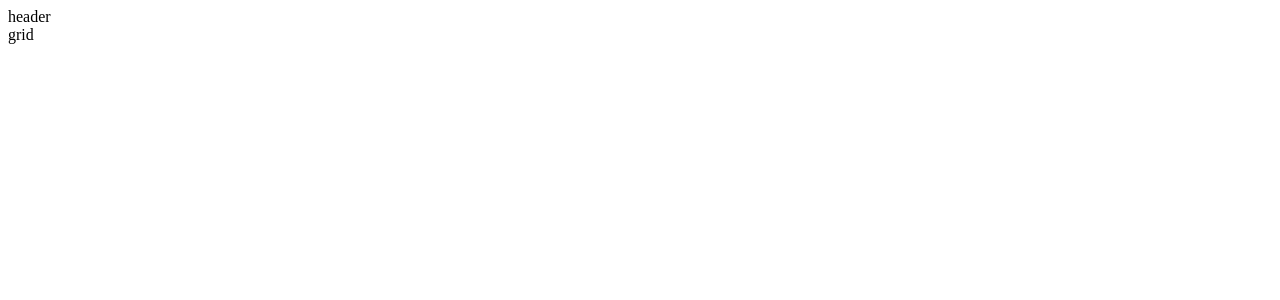
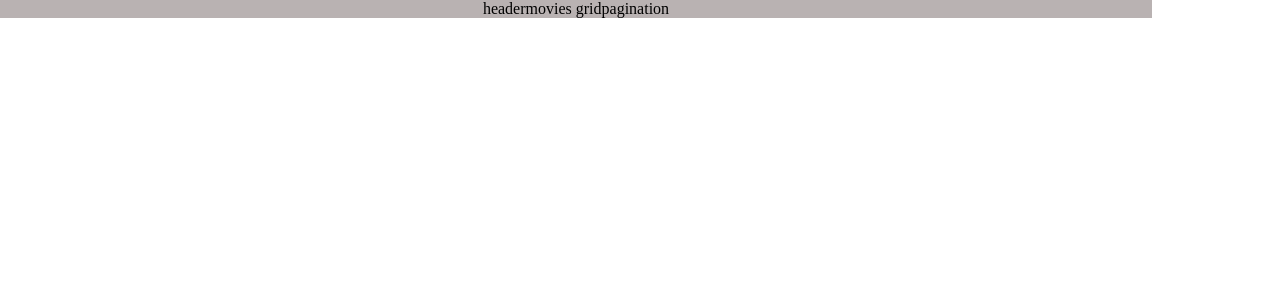
Before and after one commit to vanyakulinich/MovieGrid-Preact, a Preact app: page / in a window 1280 px wide. Shown: the top 300 px of the page. Built offline with nearby package versions, Linux system fonts and the light colour scheme.

Commit message:
webpack configured styles

```diff
--- a/package.json
+++ b/package.json
@@ -24,6 +24,8 @@
   },
   "devDependencies": {
     "awesome-typescript-loader": "~3.2.3",
+    "css-loader": "^1.0.0",
+    "style-loader": "^0.23.0",
     "webpack": "~3.8.1",
     "webpack-dev-server": "~2.9.3"
   }
--- /dev/null
+++ b/src/components/Grid/Grid.tsx
@@ -0,0 +1,9 @@
+import { h } from 'preact';
+
+const Grid = () => (
+  <div>
+    movies grid
+  </div>
+);
+
+export default Grid;
--- /dev/null
+++ b/src/components/Header/Header.tsx
@@ -0,0 +1,9 @@
+import { h } from 'preact';
+
+const Header = () => (
+  <div>
+    header
+  </div>
+);
+
+export default Header;
--- /dev/null
+++ b/src/components/Pagination/Pagination.tsx
@@ -0,0 +1,9 @@
+import { h } from 'preact';
+
+const Pagination = () => (
+  <div>
+    pagination
+  </div>
+);
+
+export default Pagination;
--- /dev/null
+++ b/src/components/index.ts
@@ -0,0 +1,3 @@
+export { default as Grid } from './Grid/Grid';
+export { default as Pagination } from './Pagination/Pagination';
+export { default as Header } from './Header/Header';
--- /dev/null
+++ b/src/index.css
@@ -0,0 +1,7 @@
+body {
+  margin: 0;
+  padding: 0;
+  height: 100vh;
+  width: 100vw;
+
+}
--- a/src/index.tsx
+++ b/src/index.tsx
@@ -1,4 +1,6 @@
 import { h, render } from "preact";
+import css from 'css-loader';
 import Layout from "./layout/Layout";
+import './index.css';
 
 render(<Layout />, document.querySelector("#root"));
--- a/src/layout/Layout.tsx
+++ b/src/layout/Layout.tsx
@@ -1,14 +1,15 @@
 import { h, Component } from "preact";
+import { Header, Grid, Pagination } from '../components';
+import './styles.css';
 
 export default class Layout extends Component<any, any> {
 
   render() {
     return (
      <div class = 'container'>
-      <div>
-        header
-      </div>
-        grid
+      <Header/>
+      <Grid/>
+      <Pagination/>
 
 
 
--- /dev/null
+++ b/src/layout/styles.css
@@ -0,0 +1,8 @@
+.container {
+  height: 90%;
+  width: 90%;
+  display: flex;
+  align-items: center;
+  justify-content: center;
+  background-color: rgba(161, 151, 151, 0.74);
+}
--- a/webpack.config.js
+++ b/webpack.config.js
@@ -15,7 +15,12 @@ module.exports = {
       {
         test: /\.tsx?$/,
         loader: 'awesome-typescript-loader'
-      }
+      },
+      {
+        test: /\.css$/,
+        exclude: /node_modules/,
+        loaders: ['style-loader', 'css-loader'],
+       },
     ]
   },
   devServer: {
```
Also changed, not shown: 2 other files (tests, documents, lock files or other folders).
